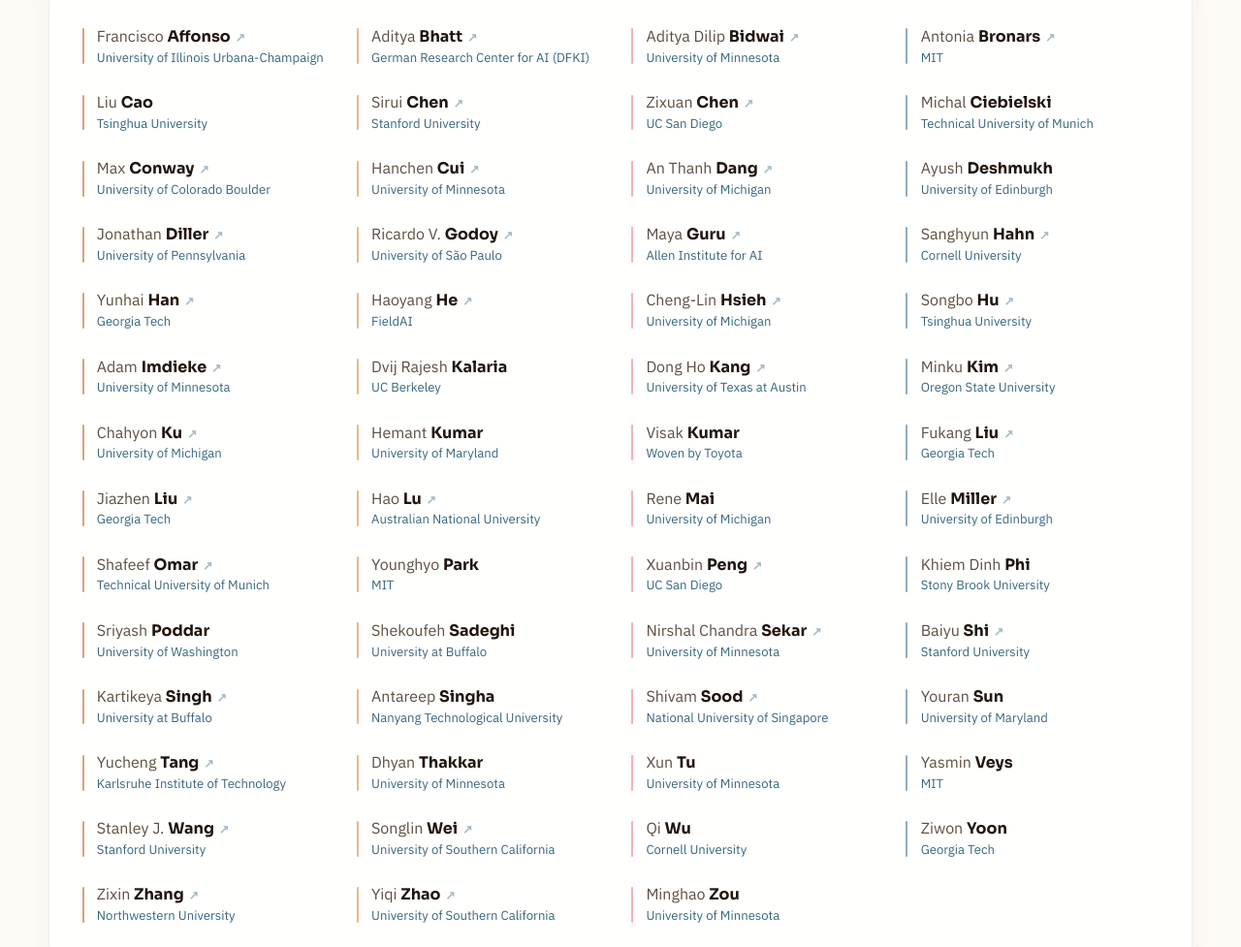
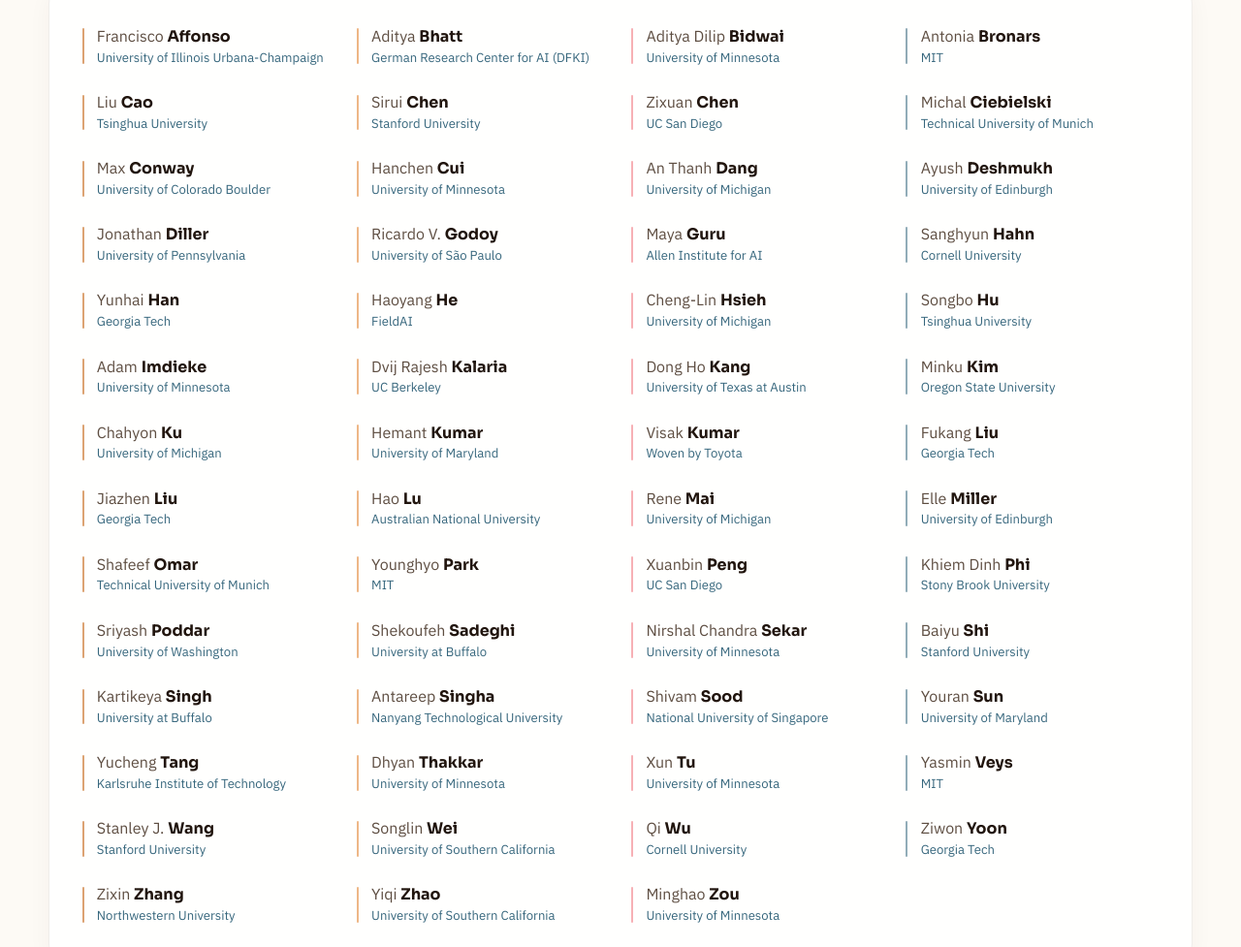
Before and after one commit to contact-rich-loco-manipulation/contact-rich-loco-manipulation.github.io, a plain HTML site: page organizers/index.html in a window 1280 px wide. Shown: the part 1698-2675 px from the top of the page at 97% size. Drawn offline with nearby package versions, Linux system fonts and the light colour scheme.

Commit message:
Add Tao Pang's talk video and remove reviewer links

```diff
--- a/organizers/index.html
+++ b/organizers/index.html
@@ -143,60 +143,60 @@
 				</div>
 				<div class="thanks-card" data-reveal>
 					<ul class="thanks-list">
-						<li class="thanks-person"><a class="thanks-name thanks-link" href="https://faffonso.github.io/" target="_blank" rel="noopener noreferrer"><span class="thanks-first">Francisco</span> <span class="thanks-last">Affonso</span></a><span class="thanks-affil">University of Illinois Urbana-Champaign</span></li>
-						<li class="thanks-person"><a class="thanks-name thanks-link" href="https://www.ias.informatik.tu-darmstadt.de/Team/AdityaBhatt" target="_blank" rel="noopener noreferrer"><span class="thanks-first">Aditya</span> <span class="thanks-last">Bhatt</span></a><span class="thanks-affil">German Research Center for AI (DFKI)</span></li>
-						<li class="thanks-person"><a class="thanks-name thanks-link" href="https://adbidwai.github.io/" target="_blank" rel="noopener noreferrer"><span class="thanks-first">Aditya Dilip</span> <span class="thanks-last">Bidwai</span></a><span class="thanks-affil">University of Minnesota</span></li>
-						<li class="thanks-person"><a class="thanks-name thanks-link" href="https://tonibronars.github.io/" target="_blank" rel="noopener noreferrer"><span class="thanks-first">Antonia</span> <span class="thanks-last">Bronars</span></a><span class="thanks-affil">MIT</span></li>
+						<li class="thanks-person"><span class="thanks-name"><span class="thanks-first">Francisco</span> <span class="thanks-last">Affonso</span></span><span class="thanks-affil">University of Illinois Urbana-Champaign</span></li>
+						<li class="thanks-person"><span class="thanks-name"><span class="thanks-first">Aditya</span> <span class="thanks-last">Bhatt</span></span><span class="thanks-affil">German Research Center for AI (DFKI)</span></li>
+						<li class="thanks-person"><span class="thanks-name"><span class="thanks-first">Aditya Dilip</span> <span class="thanks-last">Bidwai</span></span><span class="thanks-affil">University of Minnesota</span></li>
+						<li class="thanks-person"><span class="thanks-name"><span class="thanks-first">Antonia</span> <span class="thanks-last">Bronars</span></span><span class="thanks-affil">MIT</span></li>
 						<li class="thanks-person"><span class="thanks-name"><span class="thanks-first">Liu</span> <span class="thanks-last">Cao</span></span><span class="thanks-affil">Tsinghua University</span></li>
-						<li class="thanks-person"><a class="thanks-name thanks-link" href="https://profiles.stanford.edu/sirui-chen" target="_blank" rel="noopener noreferrer"><span class="thanks-first">Sirui</span> <span class="thanks-last">Chen</span></a><span class="thanks-affil">Stanford University</span></li>
-						<li class="thanks-person"><a class="thanks-name thanks-link" href="https://zixuan417.github.io/" target="_blank" rel="noopener noreferrer"><span class="thanks-first">Zixuan</span> <span class="thanks-last">Chen</span></a><span class="thanks-affil">UC San Diego</span></li>
+						<li class="thanks-person"><span class="thanks-name"><span class="thanks-first">Sirui</span> <span class="thanks-last">Chen</span></span><span class="thanks-affil">Stanford University</span></li>
+						<li class="thanks-person"><span class="thanks-name"><span class="thanks-first">Zixuan</span> <span class="thanks-last">Chen</span></span><span class="thanks-affil">UC San Diego</span></li>
 						<li class="thanks-person"><span class="thanks-name"><span class="thanks-first">Michal</span> <span class="thanks-last">Ciebielski</span></span><span class="thanks-affil">Technical University of Munich</span></li>
-						<li class="thanks-person"><a class="thanks-name thanks-link" href="https://www.colorado.edu/lab/correll/max-conway" target="_blank" rel="noopener noreferrer"><span class="thanks-first">Max</span> <span class="thanks-last">Conway</span></a><span class="thanks-affil">University of Colorado Boulder</span></li>
-						<li class="thanks-person"><a class="thanks-name thanks-link" href="https://morning-star-7.github.io/" target="_blank" rel="noopener noreferrer"><span class="thanks-first">Hanchen</span> <span class="thanks-last">Cui</span></a><span class="thanks-affil">University of Minnesota</span></li>
-						<li class="thanks-person"><a class="thanks-name thanks-link" href="https://dangthanhan507.github.io/" target="_blank" rel="noopener noreferrer"><span class="thanks-first">An Thanh</span> <span class="thanks-last">Dang</span></a><span class="thanks-affil">University of Michigan</span></li>
+						<li class="thanks-person"><span class="thanks-name"><span class="thanks-first">Max</span> <span class="thanks-last">Conway</span></span><span class="thanks-affil">University of Colorado Boulder</span></li>
+						<li class="thanks-person"><span class="thanks-name"><span class="thanks-first">Hanchen</span> <span class="thanks-last">Cui</span></span><span class="thanks-affil">University of Minnesota</span></li>
+						<li class="thanks-person"><span class="thanks-name"><span class="thanks-first">An Thanh</span> <span class="thanks-last">Dang</span></span><span class="thanks-affil">University of Michigan</span></li>
 						<li class="thanks-person"><span class="thanks-name"><span class="thanks-first">Ayush</span> <span class="thanks-last">Deshmukh</span></span><span class="thanks-affil">University of Edinburgh</span></li>
-						<li class="thanks-person"><a class="thanks-name thanks-link" href="https://www.grasp.upenn.edu/people/jonathan-diller/" target="_blank" rel="noopener noreferrer"><span class="thanks-first">Jonathan</span> <span class="thanks-last">Diller</span></a><span class="thanks-affil">University of Pennsylvania</span></li>
-						<li class="thanks-person"><a class="thanks-name thanks-link" href="https://ricardovgodoy.github.io/" target="_blank" rel="noopener noreferrer"><span class="thanks-first">Ricardo V.</span> <span class="thanks-last">Godoy</span></a><span class="thanks-affil">University of São Paulo</span></li>
-						<li class="thanks-person"><a class="thanks-name thanks-link" href="https://mayasguru.github.io/" target="_blank" rel="noopener noreferrer"><span class="thanks-first">Maya</span> <span class="thanks-last">Guru</span></a><span class="thanks-affil">Allen Institute for AI</span></li>
-						<li class="thanks-person"><a class="thanks-name thanks-link" href="https://hshhahn.github.io/" target="_blank" rel="noopener noreferrer"><span class="thanks-first">Sanghyun</span> <span class="thanks-last">Hahn</span></a><span class="thanks-affil">Cornell University</span></li>
-						<li class="thanks-person"><a class="thanks-name thanks-link" href="https://y8han.github.io/" target="_blank" rel="noopener noreferrer"><span class="thanks-first">Yunhai</span> <span class="thanks-last">Han</span></a><span class="thanks-affil">Georgia Tech</span></li>
-						<li class="thanks-person"><a class="thanks-name thanks-link" href="https://purenothingness24.github.io/" target="_blank" rel="noopener noreferrer"><span class="thanks-first">Haoyang</span> <span class="thanks-last">He</span></a><span class="thanks-affil">FieldAI</span></li>
-						<li class="thanks-person"><a class="thanks-name thanks-link" href="https://chenglinh.github.io/" target="_blank" rel="noopener noreferrer"><span class="thanks-first">Cheng-Lin</span> <span class="thanks-last">Hsieh</span></a><span class="thanks-affil">University of Michigan</span></li>
-						<li class="thanks-person"><a class="thanks-name thanks-link" href="https://hsb0508.github.io/" target="_blank" rel="noopener noreferrer"><span class="thanks-first">Songbo</span> <span class="thanks-last">Hu</span></a><span class="thanks-affil">Tsinghua University</span></li>
-						<li class="thanks-person"><a class="thanks-name thanks-link" href="https://adamimd.github.io/" target="_blank" rel="noopener noreferrer"><span class="thanks-first">Adam</span> <span class="thanks-last">Imdieke</span></a><span class="thanks-affil">University of Minnesota</span></li>
+						<li class="thanks-person"><span class="thanks-name"><span class="thanks-first">Jonathan</span> <span class="thanks-last">Diller</span></span><span class="thanks-affil">University of Pennsylvania</span></li>
+						<li class="thanks-person"><span class="thanks-name"><span class="thanks-first">Ricardo V.</span> <span class="thanks-last">Godoy</span></span><span class="thanks-affil">University of São Paulo</span></li>
+						<li class="thanks-person"><span class="thanks-name"><span class="thanks-first">Maya</span> <span class="thanks-last">Guru</span></span><span class="thanks-affil">Allen Institute for AI</span></li>
+						<li class="thanks-person"><span class="thanks-name"><span class="thanks-first">Sanghyun</span> <span class="thanks-last">Hahn</span></span><span class="thanks-affil">Cornell University</span></li>
+						<li class="thanks-person"><span class="thanks-name"><span class="thanks-first">Yunhai</span> <span class="thanks-last">Han</span></span><span class="thanks-affil">Georgia Tech</span></li>
+						<li class="thanks-person"><span class="thanks-name"><span class="thanks-first">Haoyang</span> <span class="thanks-last">He</span></span><span class="thanks-affil">FieldAI</span></li>
+						<li class="thanks-person"><span class="thanks-name"><span class="thanks-first">Cheng-Lin</span> <span class="thanks-last">Hsieh</span></span><span class="thanks-affil">University of Michigan</span></li>
+						<li class="thanks-person"><span class="thanks-name"><span class="thanks-first">Songbo</span> <span class="thanks-last">Hu</span></span><span class="thanks-affil">Tsinghua University</span></li>
+						<li class="thanks-person"><span class="thanks-name"><span class="thanks-first">Adam</span> <span class="thanks-last">Imdieke</span></span><span class="thanks-affil">University of Minnesota</span></li>
 						<li class="thanks-person"><span class="thanks-name"><span class="thanks-first">Dvij Rajesh</span> <span class="thanks-last">Kalaria</span></span><span class="thanks-affil">UC Berkeley</span></li>
-						<li class="thanks-person"><a class="thanks-name thanks-link" href="https://dokkev.github.io/" target="_blank" rel="noopener noreferrer"><span class="thanks-first">Dong Ho</span> <span class="thanks-last">Kang</span></a><span class="thanks-affil">University of Texas at Austin</span></li>
-						<li class="thanks-person"><a class="thanks-name thanks-link" href="https://min-ku.github.io/" target="_blank" rel="noopener noreferrer"><span class="thanks-first">Minku</span> <span class="thanks-last">Kim</span></a><span class="thanks-affil">Oregon State University</span></li>
-						<li class="thanks-person"><a class="thanks-name thanks-link" href="https://chahyon-ku.github.io/" target="_blank" rel="noopener noreferrer"><span class="thanks-first">Chahyon</span> <span class="thanks-last">Ku</span></a><span class="thanks-affil">University of Michigan</span></li>
+						<li class="thanks-person"><span class="thanks-name"><span class="thanks-first">Dong Ho</span> <span class="thanks-last">Kang</span></span><span class="thanks-affil">University of Texas at Austin</span></li>
+						<li class="thanks-person"><span class="thanks-name"><span class="thanks-first">Minku</span> <span class="thanks-last">Kim</span></span><span class="thanks-affil">Oregon State University</span></li>
+						<li class="thanks-person"><span class="thanks-name"><span class="thanks-first">Chahyon</span> <span class="thanks-last">Ku</span></span><span class="thanks-affil">University of Michigan</span></li>
 						<li class="thanks-person"><span class="thanks-name"><span class="thanks-first">Hemant</span> <span class="thanks-last">Kumar</span></span><span class="thanks-affil">University of Maryland</span></li>
 						<li class="thanks-person"><span class="thanks-name"><span class="thanks-first">Visak</span> <span class="thanks-last">Kumar</span></span><span class="thanks-affil">Woven by Toyota</span></li>
-						<li class="thanks-person"><a class="thanks-name thanks-link" href="https://fukangl.github.io/" target="_blank" rel="noopener noreferrer"><span class="thanks-first">Fukang</span> <span class="thanks-last">Liu</span></a><span class="thanks-affil">Georgia Tech</span></li>
-						<li class="thanks-person"><a class="thanks-name thanks-link" href="https://vickyliuliu.github.io/" target="_blank" rel="noopener noreferrer"><span class="thanks-first">Jiazhen</span> <span class="thanks-last">Liu</span></a><span class="thanks-affil">Georgia Tech</span></li>
-						<li class="thanks-person"><a class="thanks-name thanks-link" href="https://comp.anu.edu.au/people/hao-lu/" target="_blank" rel="noopener noreferrer"><span class="thanks-first">Hao</span> <span class="thanks-last">Lu</span></a><span class="thanks-affil">Australian National University</span></li>
+						<li class="thanks-person"><span class="thanks-name"><span class="thanks-first">Fukang</span> <span class="thanks-last">Liu</span></span><span class="thanks-affil">Georgia Tech</span></li>
+						<li class="thanks-person"><span class="thanks-name"><span class="thanks-first">Jiazhen</span> <span class="thanks-last">Liu</span></span><span class="thanks-affil">Georgia Tech</span></li>
+						<li class="thanks-person"><span class="thanks-name"><span class="thanks-first">Hao</span> <span class="thanks-last">Lu</span></span><span class="thanks-affil">Australian National University</span></li>
 						<li class="thanks-person"><span class="thanks-name"><span class="thanks-first">Rene</span> <span class="thanks-last">Mai</span></span><span class="thanks-affil">University of Michigan</span></li>
-						<li class="thanks-person"><a class="thanks-name thanks-link" href="https://elle-miller.github.io/" target="_blank" rel="noopener noreferrer"><span class="thanks-first">Elle</span> <span class="thanks-last">Miller</span></a><span class="thanks-affil">University of Edinburgh</span></li>
-						<li class="thanks-person"><a class="thanks-name thanks-link" href="https://shafeef901.github.io/" target="_blank" rel="noopener noreferrer"><span class="thanks-first">Shafeef</span> <span class="thanks-last">Omar</span></a><span class="thanks-affil">Technical University of Munich</span></li>
+						<li class="thanks-person"><span class="thanks-name"><span class="thanks-first">Elle</span> <span class="thanks-last">Miller</span></span><span class="thanks-affil">University of Edinburgh</span></li>
+						<li class="thanks-person"><span class="thanks-name"><span class="thanks-first">Shafeef</span> <span class="thanks-last">Omar</span></span><span class="thanks-affil">Technical University of Munich</span></li>
 						<li class="thanks-person"><span class="thanks-name"><span class="thanks-first">Younghyo</span> <span class="thanks-last">Park</span></span><span class="thanks-affil">MIT</span></li>
-						<li class="thanks-person"><a class="thanks-name thanks-link" href="https://xuanbinpeng.github.io/" target="_blank" rel="noopener noreferrer"><span class="thanks-first">Xuanbin</span> <span class="thanks-last">Peng</span></a><span class="thanks-affil">UC San Diego</span></li>
+						<li class="thanks-person"><span class="thanks-name"><span class="thanks-first">Xuanbin</span> <span class="thanks-last">Peng</span></span><span class="thanks-affil">UC San Diego</span></li>
 						<li class="thanks-person"><span class="thanks-name"><span class="thanks-first">Khiem Dinh</span> <span class="thanks-last">Phi</span></span><span class="thanks-affil">Stony Brook University</span></li>
 						<li class="thanks-person"><span class="thanks-name"><span class="thanks-first">Sriyash</span> <span class="thanks-last">Poddar</span></span><span class="thanks-affil">University of Washington</span></li>
 						<li class="thanks-person"><span class="thanks-name"><span class="thanks-first">Shekoufeh</span> <span class="thanks-last">Sadeghi</span></span><span class="thanks-affil">University at Buffalo</span></li>
-						<li class="thanks-person"><a class="thanks-name thanks-link" href="https://nirshalchandrasekar.github.io/" target="_blank" rel="noopener noreferrer"><span class="thanks-first">Nirshal Chandra</span> <span class="thanks-last">Sekar</span></a><span class="thanks-affil">University of Minnesota</span></li>
-						<li class="thanks-person"><a class="thanks-name thanks-link" href="https://baiyu-shi.github.io/" target="_blank" rel="noopener noreferrer"><span class="thanks-first">Baiyu</span> <span class="thanks-last">Shi</span></a><span class="thanks-affil">Stanford University</span></li>
-						<li class="thanks-person"><a class="thanks-name thanks-link" href="https://kartikeya13.github.io/" target="_blank" rel="noopener noreferrer"><span class="thanks-first">Kartikeya</span> <span class="thanks-last">Singh</span></a><span class="thanks-affil">University at Buffalo</span></li>
+						<li class="thanks-person"><span class="thanks-name"><span class="thanks-first">Nirshal Chandra</span> <span class="thanks-last">Sekar</span></span><span class="thanks-affil">University of Minnesota</span></li>
+						<li class="thanks-person"><span class="thanks-name"><span class="thanks-first">Baiyu</span> <span class="thanks-last">Shi</span></span><span class="thanks-affil">Stanford University</span></li>
+						<li class="thanks-person"><span class="thanks-name"><span class="thanks-first">Kartikeya</span> <span class="thanks-last">Singh</span></span><span class="thanks-affil">University at Buffalo</span></li>
 						<li class="thanks-person"><span class="thanks-name"><span class="thanks-first">Antareep</span> <span class="thanks-last">Singha</span></span><span class="thanks-affil">Nanyang Technological University</span></li>
-						<li class="thanks-person"><a class="thanks-name thanks-link" href="https://shivam-sood00.github.io/" target="_blank" rel="noopener noreferrer"><span class="thanks-first">Shivam</span> <span class="thanks-last">Sood</span></a><span class="thanks-affil">National University of Singapore</span></li>
+						<li class="thanks-person"><span class="thanks-name"><span class="thanks-first">Shivam</span> <span class="thanks-last">Sood</span></span><span class="thanks-affil">National University of Singapore</span></li>
 						<li class="thanks-person"><span class="thanks-name"><span class="thanks-first">Youran</span> <span class="thanks-last">Sun</span></span><span class="thanks-affil">University of Maryland</span></li>
-						<li class="thanks-person"><a class="thanks-name thanks-link" href="https://yucheng-tang.github.io/" target="_blank" rel="noopener noreferrer"><span class="thanks-first">Yucheng</span> <span class="thanks-last">Tang</span></a><span class="thanks-affil">Karlsruhe Institute of Technology</span></li>
+						<li class="thanks-person"><span class="thanks-name"><span class="thanks-first">Yucheng</span> <span class="thanks-last">Tang</span></span><span class="thanks-affil">Karlsruhe Institute of Technology</span></li>
 						<li class="thanks-person"><span class="thanks-name"><span class="thanks-first">Dhyan</span> <span class="thanks-last">Thakkar</span></span><span class="thanks-affil">University of Minnesota</span></li>
 						<li class="thanks-person"><span class="thanks-name"><span class="thanks-first">Xun</span> <span class="thanks-last">Tu</span></span><span class="thanks-affil">University of Minnesota</span></li>
 						<li class="thanks-person"><span class="thanks-name"><span class="thanks-first">Yasmin</span> <span class="thanks-last">Veys</span></span><span class="thanks-affil">MIT</span></li>
-						<li class="thanks-person"><a class="thanks-name thanks-link" href="https://bdml.stanford.edu/pmwiki/pmwiki.php/Profiles/StanleyWang" target="_blank" rel="noopener noreferrer"><span class="thanks-first">Stanley J.</span> <span class="thanks-last">Wang</span></a><span class="thanks-affil">Stanford University</span></li>
-						<li class="thanks-person"><a class="thanks-name thanks-link" href="https://songlin.github.io/" target="_blank" rel="noopener noreferrer"><span class="thanks-first">Songlin</span> <span class="thanks-last">Wei</span></a><span class="thanks-affil">University of Southern California</span></li>
+						<li class="thanks-person"><span class="thanks-name"><span class="thanks-first">Stanley J.</span> <span class="thanks-last">Wang</span></span><span class="thanks-affil">Stanford University</span></li>
+						<li class="thanks-person"><span class="thanks-name"><span class="thanks-first">Songlin</span> <span class="thanks-last">Wei</span></span><span class="thanks-affil">University of Southern California</span></li>
 						<li class="thanks-person"><span class="thanks-name"><span class="thanks-first">Qi</span> <span class="thanks-last">Wu</span></span><span class="thanks-affil">Cornell University</span></li>
 						<li class="thanks-person"><span class="thanks-name"><span class="thanks-first">Ziwon</span> <span class="thanks-last">Yoon</span></span><span class="thanks-affil">Georgia Tech</span></li>
-						<li class="thanks-person"><a class="thanks-name thanks-link" href="https://www.robotics.northwestern.edu/people/profiles/students/zhang-zixin.html" target="_blank" rel="noopener noreferrer"><span class="thanks-first">Zixin</span> <span class="thanks-last">Zhang</span></a><span class="thanks-affil">Northwestern University</span></li>
-						<li class="thanks-person"><a class="thanks-name thanks-link" href="https://zhaoy37.github.io/" target="_blank" rel="noopener noreferrer"><span class="thanks-first">Yiqi</span> <span class="thanks-last">Zhao</span></a><span class="thanks-affil">University of Southern California</span></li>
+						<li class="thanks-person"><span class="thanks-name"><span class="thanks-first">Zixin</span> <span class="thanks-last">Zhang</span></span><span class="thanks-affil">Northwestern University</span></li>
+						<li class="thanks-person"><span class="thanks-name"><span class="thanks-first">Yiqi</span> <span class="thanks-last">Zhao</span></span><span class="thanks-affil">University of Southern California</span></li>
 						<li class="thanks-person"><span class="thanks-name"><span class="thanks-first">Minghao</span> <span class="thanks-last">Zou</span></span><span class="thanks-affil">University of Minnesota</span></li>
 					</ul>
 				</div>
--- a/style.css
+++ b/style.css
@@ -3022,47 +3022,6 @@ body {
 	}
 }
 
-.thanks-link {
-	text-decoration: none;
-}
-
-.thanks-link .thanks-last {
-	white-space: nowrap;
-	background-image: linear-gradient(90deg, var(--accent-500), var(--coral-400));
-	background-size: 0% 1.5px;
-	background-position: 0 100%;
-	background-repeat: no-repeat;
-	transition: background-size 0.3s ease, color 0.2s ease;
-}
-
-.thanks-link .thanks-last::after {
-	content: "\2197";
-	margin-left: 0.3rem;
-	font-size: 0.78em;
-	color: var(--teal-500);
-	opacity: 0.45;
-	transition: opacity 0.2s ease, transform 0.2s ease;
-	display: inline-block;
-}
-
-.thanks-link:hover .thanks-last,
-.thanks-link:focus-visible .thanks-last {
-	color: var(--accent-700);
-	background-size: 100% 1.5px;
-}
-
-.thanks-link:hover .thanks-last::after,
-.thanks-link:focus-visible .thanks-last::after {
-	opacity: 1;
-	transform: translate(1px, -1px);
-}
-
-.thanks-link:focus-visible {
-	outline: none;
-	border-radius: 4px;
-	box-shadow: 0 0 0 3px rgba(191, 87, 0, 0.22);
-}
-
 /* institutional thanks: the Minnesota Robotics Institute */
 .thanks-support {
 	position: relative;
```
Also changed, not shown: talks/keynotes.json (+57 -9 lines).
